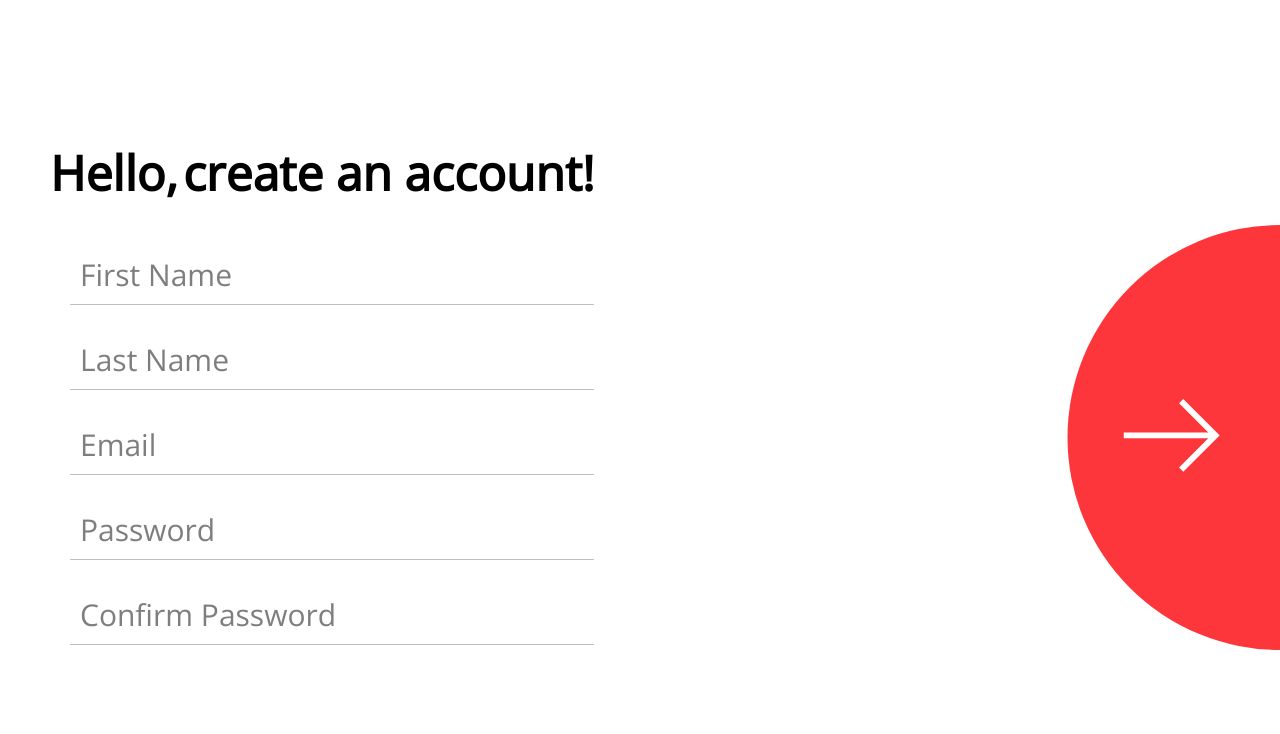
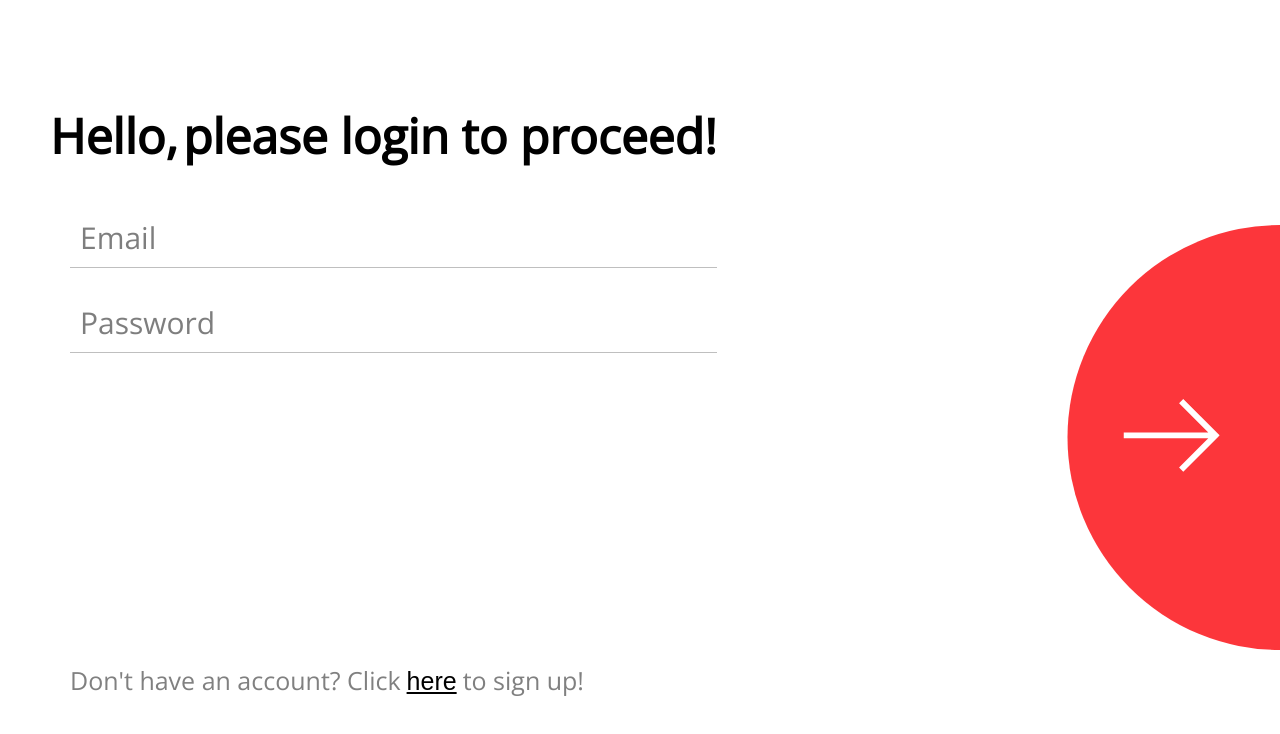
Before and after one commit to uroswork/SerBot, an Angular app: page /sign-up in a window 1280 px wide. Shown: the top 734 px of the page. Built offline with nearby package versions, Linux system fonts and the light colour scheme.

Commit message:
Add login form

```diff
--- a/src/app/components/signup/signup.component.html
+++ b/src/app/components/signup/signup.component.html
@@ -13,16 +13,22 @@
             </div>
         </div>
         <div class="Serbot-form-inner">
-            <app-input (swapTitle)="swapTitle($event)" (checkIfValid)="checkIfValid($event)" label="First Name" inputId="firstName"
+            <app-input (swapTitle)="swapTitle($event)" (checkIfValid)="checkIfValid($event)" *ngIf="isSignUp" label="First Name" inputId="firstName"
                 type="text">
             </app-input>
-            <app-input (checkIfValid)="checkIfValid($event)" label="Last Name" inputId="lastName" type="text"></app-input>
+            <app-input (checkIfValid)="checkIfValid($event)" *ngIf="isSignUp" label="Last Name" inputId="lastName" type="text"></app-input>
             <app-input (checkIfValid)="checkIfValid($event)" label="Email" inputId="email" type="text"></app-input>
             <app-input (checkIfValid)="checkIfValid($event)" label="Password" inputId="password" type="password"></app-input>
-            <app-input (checkIfValid)="checkIfValid($event)" label="Confirm Password" inputId="confirmPassword" type="password"></app-input>
+            <app-input (checkIfValid)="checkIfValid($event)" *ngIf="isSignUp" label="Confirm Password" inputId="confirmPassword" type="password"></app-input>
+        </div>
+        <div class="Serbot-message" *ngIf="isSignUp">
+          Go back to<button class="Serbot-message--button" (click)="goToSignUpForm($event)">login.</button>
+        </div>
+        <div class="Serbot-message" *ngIf="!isSignUp">
+          Don't have an account? Click<button class="Serbot-message--button" (click)="goToSignUpForm($event)">here</button>to sign up!
         </div>
     </div>
-    <button (click)="createAccountClick($event)" class="Serbot-CTA">
+    <button (click)="clickHandler($event)" class="Serbot-CTA">
         <div class="Serbot-CTA-inner">
             <app-arrow></app-arrow>
         </div>
--- a/src/app/components/signup/signup.component.scss
+++ b/src/app/components/signup/signup.component.scss
@@ -122,3 +122,24 @@
 .Serbot-title--spanAlternative::first-letter {
     text-transform: uppercase;
 }
+
+.Serbot-message {
+    font-size: 20px;
+    margin-top: 40px;
+    color: gray;
+    @media (min-width: 768px) {
+        padding-left: 20px;
+        font-size: 25px;
+    }
+}
+
+.Serbot-message--button {
+    font-size: 20px;
+    border: none;
+    background: none;
+    cursor: pointer;
+    text-decoration: underline;
+    @media (min-width: 768px) {
+        font-size: 25px;
+    }
+}
--- a/src/app/components/signup/signup.component.ts
+++ b/src/app/components/signup/signup.component.ts
@@ -10,8 +10,9 @@ import { UserData } from '../../models/userData';
 })
 
 export class SignUpComponent {
+  isSignUp: boolean = false;
   errorMessage: string;
-  title: string = 'create an account!';
+  title: string = 'please login to proceed!';
   titleAlternative: string;
   shouldChangeTitle: boolean;
   showError: boolean;
@@ -79,6 +80,44 @@ export class SignUpComponent {
   }
 
   /**
+  * Handles click that toggles sign up form.
+  * Calls handleError if needed.
+  */
+  goToSignUpForm() {
+    this.isSignUp = !this.isSignUp;
+    this.title = this.isSignUp ? 'please create an account!' : 'please login to proceed!';
+  }
+
+  clickHandler() {
+    if(this.isSignUp) {
+      this.createAccountClick();
+    } else {
+      this.loginClick();
+    }
+  }
+
+  /**
+  * Handles click on login button.
+  * Checks if user email and password is correct & login can be done
+  * Calls handleError if needed.
+  */
+  loginClick() {
+    if (this.userData.email && this.userData.password) {
+      if (this.formValidator.validateMail(this.userData.email)) {
+        if (this.formValidator.validatePassword(this.userData.password)) {
+          this.router.navigateByUrl('/setup');
+        } else {
+          this.handleError('Password is incorrect');
+        }
+      } else {
+        this.handleError('No user with this email found.');
+      }
+    } else {
+      this.handleError('Enter email and password to login.');
+    }
+  }
+
+  /**
   * Handles click on submit button.
   * Checks if user data is correct & account can be created
   * Calls handleError if needed.
```
